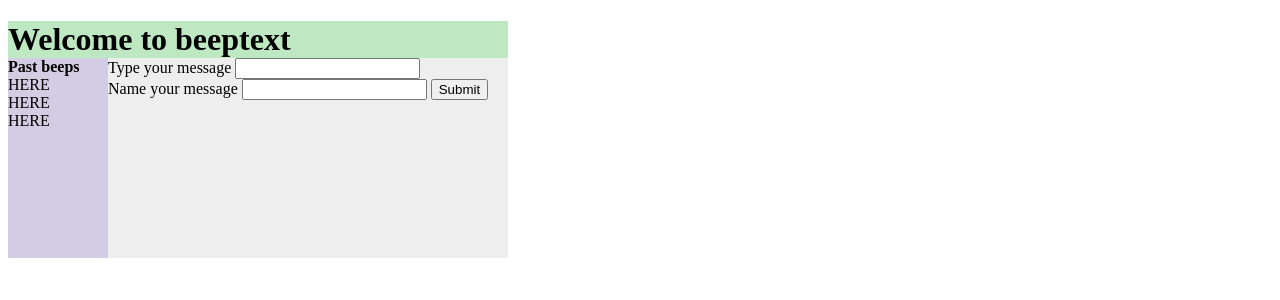
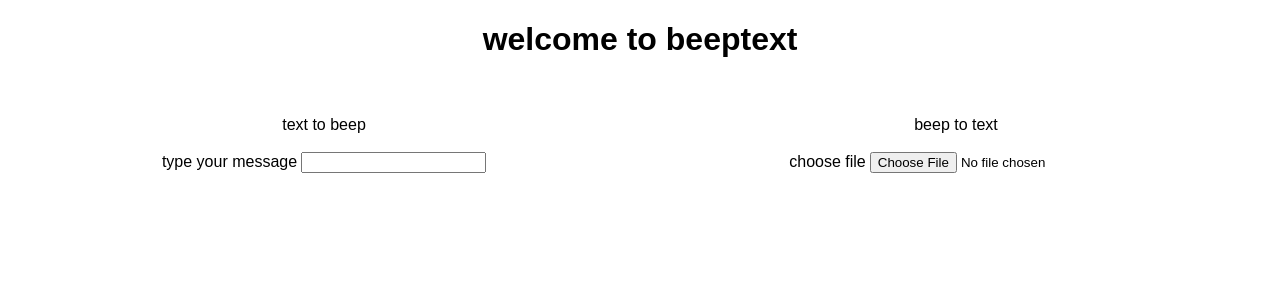
Before and after one commit to danbenedicto/hackru-s14, a Flask app: page / in a window 1280 px wide. Shown: the top 300 px of the page. Run offline with Flask 2, Linux system fonts and the light colour scheme; parts of the project's set-up code (start-up, migrations or seed data) failed here and were passed over.

Commit message:
index layout change

```diff
--- a/app.py
+++ b/app.py
@@ -1,6 +1,7 @@
 from flask import Flask, render_template
 from flask import request
 from melopy import Melopy
+import dataset
 from melopy.scales import *
 
 app = Flask(__name__)
--- a/templates/index.html
+++ b/templates/index.html
@@ -2,28 +2,25 @@
 <html>
 <body>
 
-<div id="container" style="width:500px">
-
-<div id="header" style="background-color:#BEE8C2;">
-<h1 style="margin-bottom:0;">Welcome to beeptext</div>
-
-<div id="menu" style="background-color:#D4CCE3;height:200px;width:100px;float:left;">
-<b>Past beeps</b><br>
-HERE<br>
-HERE<br>
-HERE</div>
-
-<div id="content" style="background-color:#EEEEEE;height:200px;width:400px;float:left;">
-
+<h1><center><FONT FACE="arial">welcome to beeptext</FONT></center></h1>
+<br><br>
+<div style="width:100%;">
+<div style="float:left; width:50%;">
+<center><FONT FACE="arial">text to beep</FONT></center>
+<br>
 <form action='/submit' method='post'>
-  <label for='message'>Type your message</label>
-  <input message='message' type='text'></input>
-  <br>
-  <label for='message'>Name your message</label>
-  <input name='name' type='text'></input>
-
-  <input type='submit'></input>
-</form></div>
+  <label for='message'><center><FONT FACE="arial">type your message</FONT></label>
+  <input name='message' type='text'></input>
+ </form>
+</div>
+<div style="float:right; width:50%; ">
+<center><FONT FACE="arial">beep to text</FONT></center>
+<br>
+<form action='/submit' method='post'>
+  <label for='decode'><center><FONT FACE="arial">choose file</FONT></label>
+  <input type = "file">
+ </form>
+</div>
 
 </div>
 
```
Also changed, not shown: file.db (added).
